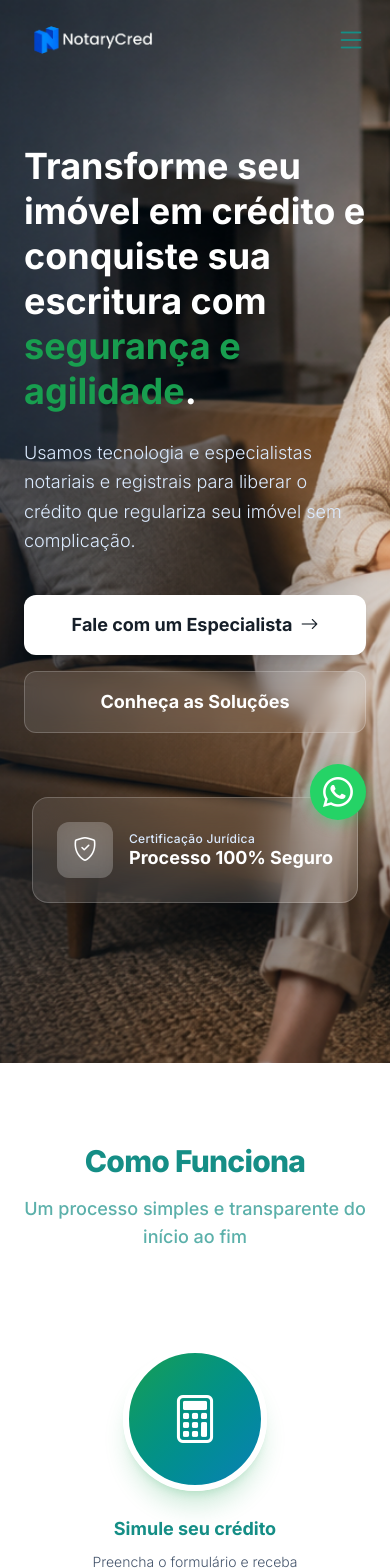
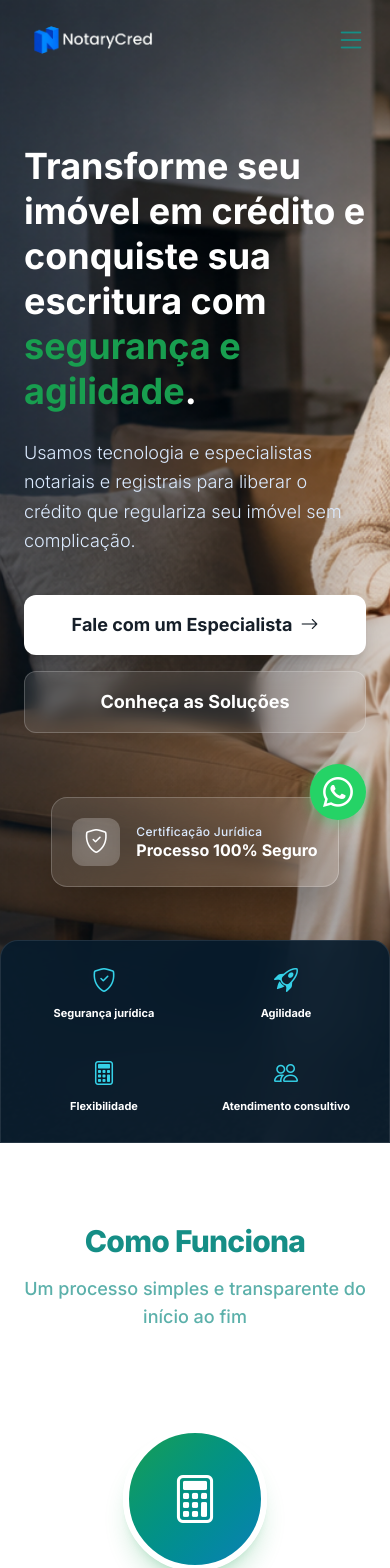
Before and after one commit to joabedev123-alt/notarycred-landing-page, a React (Vite) app: page / in a window 390 px wide. Shown: the top 1568 px of the page. Built offline with nearby package versions, Linux system fonts and the light colour scheme.

Commit message:
feat: otimizacao do hero principal e barra de features para mobile

```diff
--- a/src/App.tsx
+++ b/src/App.tsx
@@ -67,7 +67,8 @@ function App() {
       </header>
 
       {/* 2. HERO PRINCIPAL */}
-      <section id="inicio" className="pt-36 pb-32 lg:pt-48 lg:pb-40 bg-nc-navy-dark text-white relative overflow-hidden bg-cover bg-center" style={{ backgroundImage: "url('/hero-principal1.png')" }}>
+      {/* 2. HERO PRINCIPAL */}
+      <section id="inicio" className="pt-36 pb-56 sm:pb-32 lg:pt-48 lg:pb-40 bg-nc-navy-dark text-white relative overflow-hidden bg-cover bg-center" style={{ backgroundImage: "url('/hero-principal1.png')" }}>
         <div className="container mx-auto px-6 flex flex-col lg:flex-row items-center gap-12 relative z-10">
           <motion.div
             initial="hidden" animate="visible" variants={fadeUp}
@@ -81,10 +82,10 @@ function App() {
             </p>
 
             <div className="flex flex-col sm:flex-row gap-4 justify-center lg:justify-start">
-              <a href={WHATSAPP_LINK} target="_blank" rel="noreferrer" className="bg-white text-nc-navy-dark px-8 py-4 rounded-xl font-bold text-lg hover:bg-gray-100 transition-all duration-300 shadow-xl flex items-center justify-center gap-2">
+              <a href={WHATSAPP_LINK} target="_blank" rel="noreferrer" className="bg-white text-nc-navy-dark px-8 py-4 rounded-xl font-bold text-lg hover:bg-gray-100 transition-all duration-300 shadow-xl flex items-center justify-center gap-2 text-center">
                 Fale com um Especialista <i className="bi bi-arrow-right"></i>
               </a>
-              <a href="#solucoes" className="bg-white/10 backdrop-blur-sm border border-white/20 text-white px-8 py-4 rounded-xl font-bold text-lg hover:bg-white/20 transition-all duration-300 flex items-center justify-center">
+              <a href="#solucoes" className="bg-white/10 backdrop-blur-sm border border-white/20 text-white px-8 py-4 rounded-xl font-bold text-lg hover:bg-white/20 transition-all duration-300 flex items-center justify-center text-center">
                 Conheça as Soluções
               </a>
             </div>
@@ -94,47 +95,47 @@ function App() {
             initial={{ opacity: 0, x: 20 }} animate={{ opacity: 1, x: 0 }} transition={{ duration: 0.8, delay: 0.2 }}
             className="lg:w-1/2 relative flex justify-center lg:justify-end"
           >
-            <div className="mt-4 md:mt-0 bg-white/10 backdrop-blur-xl p-6 rounded-2xl border border-white/20 z-20 flex items-center justify-center md:justify-start gap-4 shadow-2xl shadow-black/40 lg:mr-8 mb-8 lg:mb-0">
-              <div className="w-14 h-14 md:w-16 md:h-16 bg-white/20 rounded-xl flex items-center justify-center text-white backdrop-blur-md flex-shrink-0">
+            <div className="mt-4 md:mt-0 bg-white/10 backdrop-blur-xl p-5 md:p-6 rounded-2xl border border-white/20 z-20 flex items-center justify-center md:justify-start gap-4 shadow-2xl shadow-black/40 lg:mr-8 mb-8 lg:mb-0">
+              <div className="w-12 h-12 md:w-16 md:h-16 bg-white/20 rounded-xl flex items-center justify-center text-white backdrop-blur-md flex-shrink-0">
                 <i className="bi bi-shield-check text-2xl md:text-3xl"></i>
               </div>
               <div className="text-left">
                 <p className="text-xs md:text-sm text-blue-100 font-medium tracking-wide">Certificação Jurídica</p>
-                <p className="text-lg md:text-2xl font-bold text-white leading-tight">Processo 100% Seguro</p>
+                <p className="text-base md:text-2xl font-bold text-white leading-tight">Processo 100% Seguro</p>
               </div>
             </div>
           </motion.div>
         </div>
 
         {/* FEATURE BAR */}
-        <div className="absolute bottom-0 left-1/2 -translate-x-1/2 w-full max-w-[1180px] bg-[#061B2D]/90 backdrop-blur-xl border border-white/10 rounded-t-[18px] z-20 px-6 py-6 md:px-8 hidden md:block shadow-2xl">
-          <div className="grid grid-cols-1 md:grid-cols-4 divide-y md:divide-y-0 md:divide-x divide-white/10">
-            <div className="flex items-start gap-4 p-4 md:px-6">
-              <i className="bi bi-shield-check text-3xl text-[#35D1E8]"></i>
+        <div className="absolute bottom-0 left-1/2 -translate-x-1/2 w-full max-w-[1180px] bg-[#061B2D]/90 backdrop-blur-xl border border-white/10 rounded-t-[18px] z-20 px-4 py-4 md:px-8 shadow-2xl">
+          <div className="grid grid-cols-2 lg:grid-cols-4 gap-y-4 gap-x-2 md:gap-y-0 lg:divide-x divide-white/10">
+            <div className="flex flex-col sm:flex-row items-center sm:items-start text-center sm:text-left gap-2 md:gap-4 p-2 md:px-6">
+              <i className="bi bi-shield-check text-2xl md:text-3xl text-[#35D1E8]"></i>
               <div>
-                <h4 className="font-bold text-white text-sm mb-1">Segurança jurídica</h4>
-                <p className="text-xs text-blue-100/70 leading-relaxed font-light">Processos com certificação e total conformidade legal.</p>
+                <h4 className="font-bold text-white text-[11px] md:text-sm mb-1">Segurança jurídica</h4>
+                <p className="hidden sm:block text-xs text-blue-100/70 leading-relaxed font-light">Processos com certificação e total conformidade legal.</p>
               </div>
             </div>
-            <div className="flex items-start gap-4 p-4 md:px-6">
-              <i className="bi bi-rocket-takeoff text-3xl text-[#35D1E8]"></i>
+            <div className="flex flex-col sm:flex-row items-center sm:items-start text-center sm:text-left gap-2 md:gap-4 p-2 md:px-6">
+              <i className="bi bi-rocket-takeoff text-2xl md:text-3xl text-[#35D1E8]"></i>
               <div>
-                <h4 className="font-bold text-white text-sm mb-1">Agilidade</h4>
-                <p className="text-xs text-blue-100/70 leading-relaxed font-light">Análise rápida e liberações eficientes.</p>
+                <h4 className="font-bold text-white text-[11px] md:text-sm mb-1">Agilidade</h4>
+                <p className="hidden sm:block text-xs text-blue-100/70 leading-relaxed font-light">Análise rápida e liberações eficientes.</p>
               </div>
             </div>
-            <div className="flex items-start gap-4 p-4 md:px-6">
-              <i className="bi bi-calculator text-3xl text-[#35D1E8]"></i>
+            <div className="flex flex-col sm:flex-row items-center sm:items-start text-center sm:text-left gap-2 md:gap-4 p-2 md:px-6">
+              <i className="bi bi-calculator text-2xl md:text-3xl text-[#35D1E8]"></i>
               <div>
-                <h4 className="font-bold text-white text-sm mb-1">Flexibilidade</h4>
-                <p className="text-xs text-blue-100/70 leading-relaxed font-light">Prazos longos e parcelas que cabem no seu planejamento.</p>
+                <h4 className="font-bold text-white text-[11px] md:text-sm mb-1">Flexibilidade</h4>
+                <p className="hidden sm:block text-xs text-blue-100/70 leading-relaxed font-light">Prazos longos e parcelas que cabem no planejamento.</p>
               </div>
             </div>
-            <div className="flex items-start gap-4 p-4 md:px-6">
-              <i className="bi bi-people text-3xl text-[#35D1E8]"></i>
+            <div className="flex flex-col sm:flex-row items-center sm:items-start text-center sm:text-left gap-2 md:gap-4 p-2 md:px-6">
+              <i className="bi bi-people text-2xl md:text-3xl text-[#35D1E8]"></i>
               <div>
-                <h4 className="font-bold text-white text-sm mb-1">Atendimento consultivo</h4>
-                <p className="text-xs text-blue-100/70 leading-relaxed font-light">Especialistas dedicados para as melhores soluções.</p>
+                <h4 className="font-bold text-white text-[11px] md:text-sm mb-1">Atendimento consultivo</h4>
+                <p className="hidden sm:block text-xs text-blue-100/70 leading-relaxed font-light">Especialistas dedicados para as melhores soluções.</p>
               </div>
             </div>
           </div>
```
